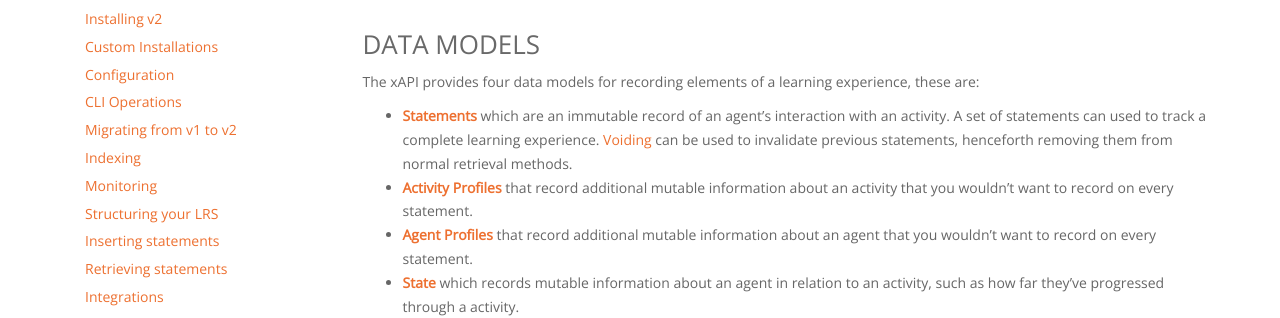
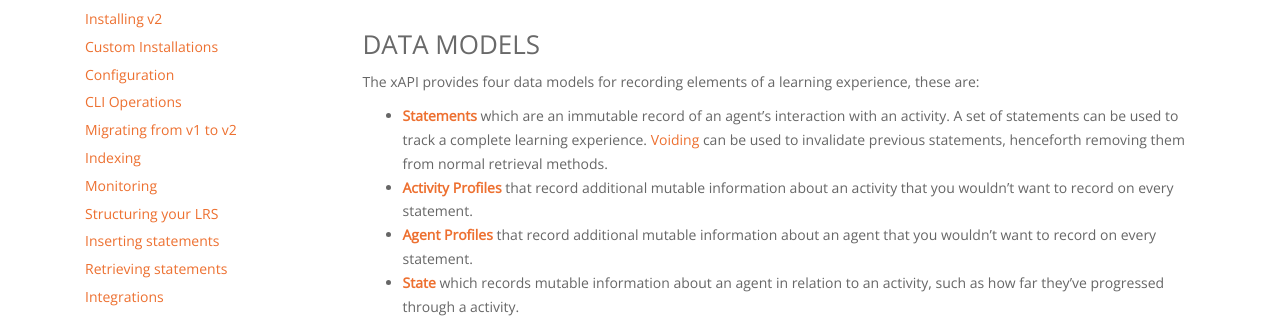
Before and after one commit to LearningLocker/docs, a Jekyll site: the page built from src/overview-xapi.md, in a window 1280 px wide. Shown: the part 208-526 px from the top of the page. Built offline with Jekyll 4.4.1, drawn with Linux system fonts in a browser that asks for light colours; nearby versions of some CDN libraries; our own code applies the rules of GitHub Pages for plain Markdown files.

Commit message:
Add missing word

```diff
--- a/src/overview-xapi.md
+++ b/src/overview-xapi.md
@@ -7,7 +7,7 @@ The Experience API (xAPI) is a specification that defines how to store and retri
 ## Data Models
 The xAPI provides four data models for recording elements of a learning experience, these are:
 
-- [**Statements**](../http-xapi-statements) which are an immutable record of an agent's interaction with an activity. A set of statements can used to track a complete learning experience. [Voiding](https://vimeo.com/168961267) can be used to invalidate previous statements, henceforth removing them from normal retrieval methods.
+- [**Statements**](../http-xapi-statements) which are an immutable record of an agent's interaction with an activity. A set of statements can be used to track a complete learning experience. [Voiding](https://vimeo.com/168961267) can be used to invalidate previous statements, henceforth removing them from normal retrieval methods.
 - [**Activity Profiles**](../http-xapi-activities) that record additional mutable information about an activity that you wouldn't want to record on every statement.
 - [**Agent Profiles**](../http-xapi-agents) that record additional mutable information about an agent that you wouldn't want to record on every statement.
 - [**State**](../http-xapi-states) which records mutable information about an agent in relation to an activity, such as how far they've progressed through a activity.
```
